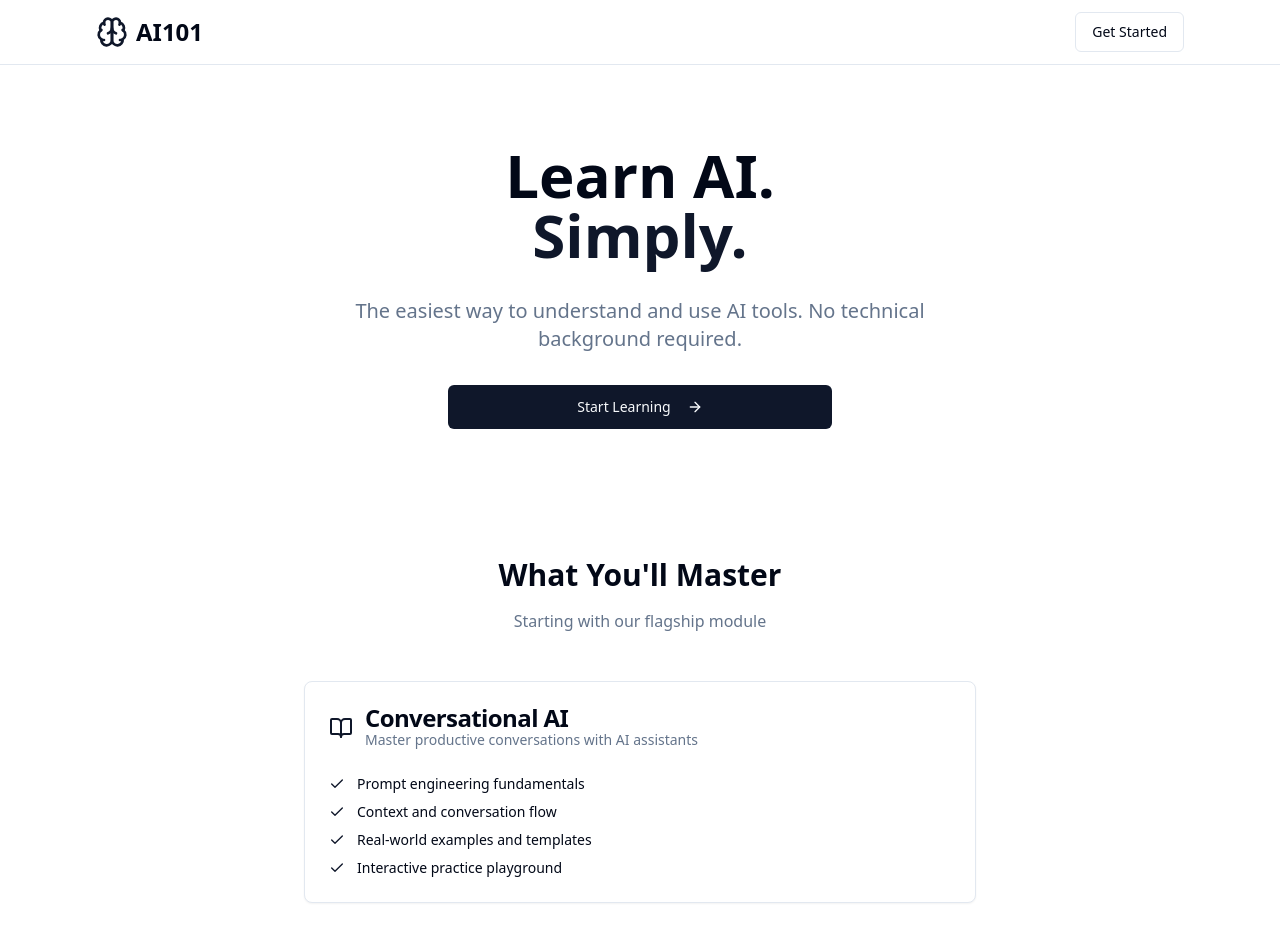
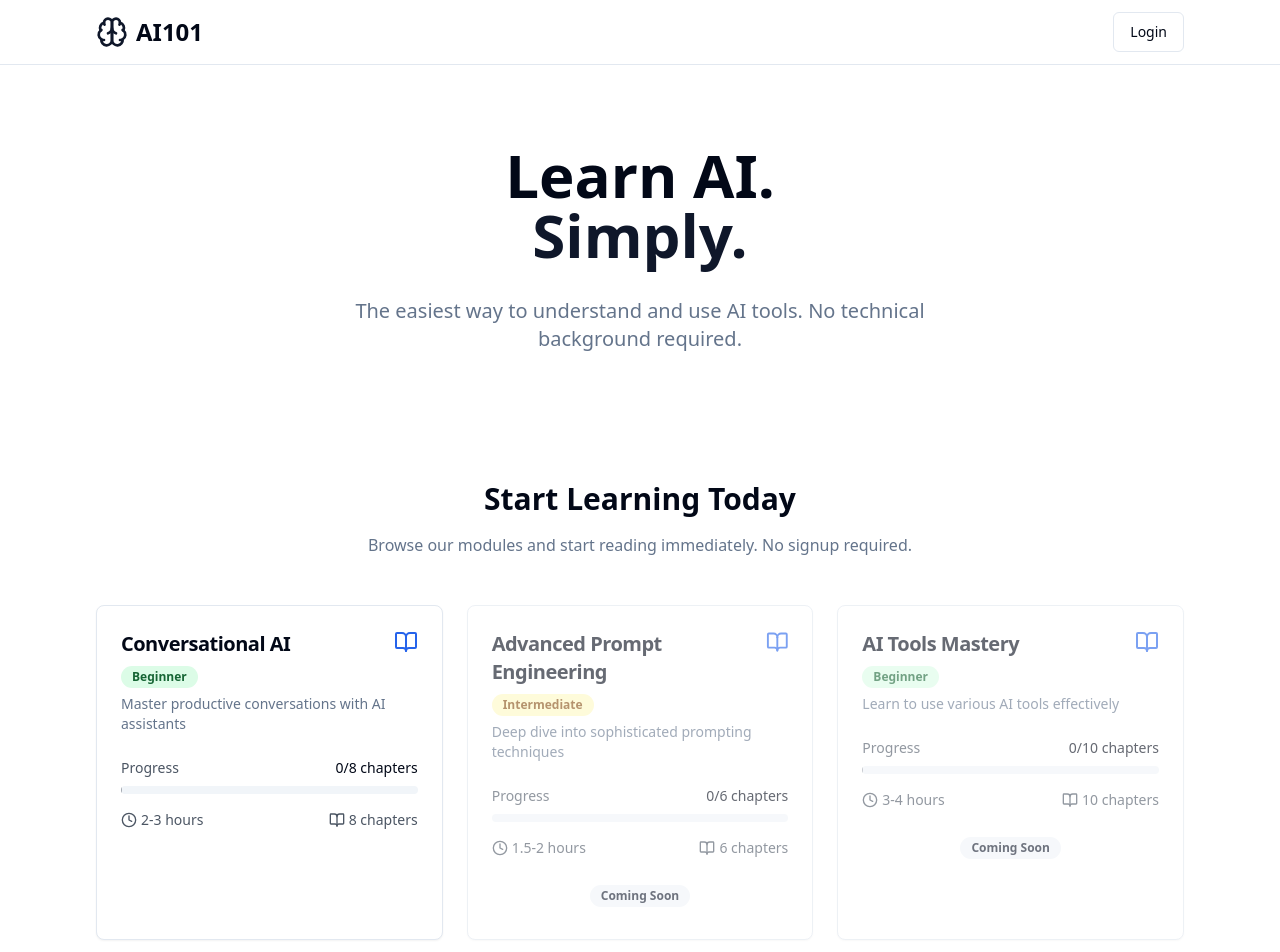
Before and after one commit to GowthamNaik2209/prompt-power-ai-learn, a React (Vite) app: page / in a window 1280 px wide. Shown: the top 952 px of the page. Built offline with nearby package versions, Linux system fonts and the light colour scheme.

Commit message:
Add module cards to landing page
Display module cards on the landing page, allowing users to view content. Prompt for login before saving progress when the user is about to close the module.

```diff
--- a/src/pages/Index.tsx
+++ b/src/pages/Index.tsx
@@ -1,30 +1,184 @@
 
 import { useState } from "react";
 import { Button } from "@/components/ui/button";
-import { Input } from "@/components/ui/input";
 import { Card, CardContent, CardDescription, CardHeader, CardTitle } from "@/components/ui/card";
 import { BookOpen, Brain, ArrowRight, Check } from "lucide-react";
 import { useToast } from "@/hooks/use-toast";
+import { ModuleCard } from "@/components/learning/ModuleCard";
 
 interface IndexProps {
   onOpenAuth: () => void;
 }
 
 const Index = ({ onOpenAuth }: IndexProps) => {
-  const [email, setEmail] = useState("");
-  const [isSubmitted, setIsSubmitted] = useState(false);
+  const [selectedModule, setSelectedModule] = useState<string | null>(null);
   const { toast } = useToast();
 
-  const handleEmailSubmit = (e: React.FormEvent) => {
-    e.preventDefault();
-    if (email) {
-      setIsSubmitted(true);
-      toast({
-        title: "Thank you for your interest!",
-        description: "We'll notify you when AI101 launches.",
-      });
+  // Mock modules data
+  const modules = [
+    {
+      id: "conversational-ai",
+      title: "Conversational AI",
+      description: "Master productive conversations with AI assistants",
+      chapters: 8,
+      completedChapters: 0,
+      estimatedTime: "2-3 hours",
+      difficulty: "Beginner" as const,
+      content: [
+        {
+          id: "intro",
+          title: "Introduction to Conversational AI",
+          content: `# Welcome to Conversational AI
+
+Conversational AI is the foundation of modern AI interaction. Whether you're using ChatGPT, Claude, or any other AI assistant, understanding how to communicate effectively will dramatically improve your results.
+
+## What You'll Learn
+- How to structure effective prompts
+- Understanding context and conversation flow
+- Advanced techniques for better responses
+- Real-world applications and examples
+
+Let's start your journey to becoming an AI conversation expert!`
+        },
+        {
+          id: "basics",
+          title: "Prompt Engineering Fundamentals",
+          content: `# Prompt Engineering Fundamentals
+
+The art of crafting effective prompts is the key to getting great results from AI.
+
+## Key Principles
+
+### 1. Be Clear and Specific
+Instead of: "Help me write"
+Try: "Help me write a professional email to a client explaining a project delay"
+
+### 2. Provide Context
+Always give the AI enough background information to understand your needs.
+
+### 3. Use Examples
+Show the AI what you want by providing examples of the desired output.
+
+## Practice Exercise
+Try crafting a prompt for planning a weekend trip to a new city. Include your interests, budget, and travel style.`
+        }
+      ]
+    },
+    {
+      id: "prompt-engineering",
+      title: "Advanced Prompt Engineering",
+      description: "Deep dive into sophisticated prompting techniques",
+      chapters: 6,
+      completedChapters: 0,
+      estimatedTime: "1.5-2 hours",
+      difficulty: "Intermediate" as const,
+      isLocked: true
+    },
+    {
+      id: "ai-tools",
+      title: "AI Tools Mastery",
+      description: "Learn to use various AI tools effectively",
+      chapters: 10,
+      completedChapters: 0,
+      estimatedTime: "3-4 hours",
+      difficulty: "Beginner" as const,
+      isLocked: true
+    }
+  ];
+
+  const handleModuleClick = (moduleId: string) => {
+    const module = modules.find(m => m.id === moduleId);
+    if (module && !module.isLocked) {
+      setSelectedModule(moduleId);
     }
   };
+
+  const handleBackToModules = () => {
+    setSelectedModule(null);
+  };
+
+  const selectedModuleData = modules.find(m => m.id === selectedModule);
+
+  if (selectedModule && selectedModuleData) {
+    return (
+      <div className="min-h-screen bg-background">
+        {/* Simple Navigation */}
+        <nav className="border-b">
+          <div className="max-w-6xl mx-auto px-4 sm:px-6 lg:px-8">
+            <div className="flex justify-between items-center h-16">
+              <div className="flex items-center">
+                <Brain className="h-8 w-8 text-primary" />
+                <span className="ml-2 text-2xl font-bold">AI101</span>
+              </div>
+              <div className="flex gap-2">
+                <Button onClick={handleBackToModules} variant="outline">
+                  Back to Modules
+                </Button>
+                <Button onClick={onOpenAuth} variant="outline">
+                  Login to Save Progress
+                </Button>
+              </div>
+            </div>
+          </div>
+        </nav>
+
+        {/* Module Content */}
+        <div className="max-w-4xl mx-auto px-4 sm:px-6 lg:px-8 py-8">
+          <div className="mb-8">
+            <h1 className="text-3xl font-bold mb-2">{selectedModuleData.title}</h1>
+            <p className="text-muted-foreground">{selectedModuleData.description}</p>
+          </div>
+
+          {selectedModuleData.content?.map((chapter, index) => (
+            <Card key={chapter.id} className="mb-6">
+              <CardHeader>
+                <CardTitle className="flex items-center gap-2">
+                  <span className="text-sm bg-primary text-primary-foreground px-2 py-1 rounded">
+                    Chapter {index + 1}
+                  </span>
+                  {chapter.title}
+                </CardTitle>
+              </CardHeader>
+              <CardContent>
+                <div className="prose prose-lg max-w-none">
+                  {chapter.content.split('\n').map((line, i) => {
+                    if (line.startsWith('# ')) {
+                      return <h1 key={i} className="text-2xl font-bold mb-4">{line.slice(2)}</h1>;
+                    }
+                    if (line.startsWith('## ')) {
+                      return <h2 key={i} className="text-xl font-semibold mb-3 mt-6">{line.slice(3)}</h2>;
+                    }
+                    if (line.startsWith('### ')) {
+                      return <h3 key={i} className="text-lg font-medium mb-2 mt-4">{line.slice(4)}</h3>;
+                    }
+                    if (line.trim() === '') {
+                      return <br key={i} />;
+                    }
+                    return <p key={i} className="mb-2">{line}</p>;
+                  })}
+                </div>
+              </CardContent>
+            </Card>
+          ))}
+
+          {/* Progress Save Prompt */}
+          <Card className="bg-muted">
+            <CardContent className="pt-6">
+              <div className="text-center">
+                <h3 className="text-lg font-semibold mb-2">Ready to track your progress?</h3>
+                <p className="text-muted-foreground mb-4">
+                  Sign up to save your progress and unlock interactive features
+                </p>
+                <Button onClick={onOpenAuth}>
+                  Create Free Account
+                </Button>
+              </div>
+            </CardContent>
+          </Card>
+        </div>
+      </div>
+    );
+  }
 
   return (
     <div className="min-h-screen bg-background">
@@ -37,7 +191,7 @@ const Index = ({ onOpenAuth }: IndexProps) => {
               <span className="ml-2 text-2xl font-bold">AI101</span>
             </div>
             <Button onClick={onOpenAuth} variant="outline">
-              Get Started
+              Login
             </Button>
           </div>
         </div>
@@ -54,76 +208,41 @@ const Index = ({ onOpenAuth }: IndexProps) => {
           <p className="text-xl text-muted-foreground max-w-2xl mx-auto">
             The easiest way to understand and use AI tools. No technical background required.
           </p>
-
-          <div className="flex flex-col sm:flex-row gap-4 justify-center max-w-sm mx-auto">
-            <Button
-              size="lg"
-              className="flex-1"
-              onClick={onOpenAuth}
-            >
-              Start Learning
-              <ArrowRight className="ml-2 h-4 w-4" />
-            </Button>
-          </div>
         </div>
       </div>
 
-      {/* What You'll Learn - Simplified */}
-      <div className="max-w-4xl mx-auto px-4 sm:px-6 lg:px-8 py-16">
+      {/* Available Modules */}
+      <div className="max-w-6xl mx-auto px-4 sm:px-6 lg:px-8 py-16">
         <div className="text-center mb-12">
-          <h2 className="text-3xl font-bold mb-4">What You'll Master</h2>
-          <p className="text-muted-foreground">Starting with our flagship module</p>
+          <h2 className="text-3xl font-bold mb-4">Start Learning Today</h2>
+          <p className="text-muted-foreground">Browse our modules and start reading immediately. No signup required.</p>
         </div>
 
-        <Card className="max-w-2xl mx-auto">
-          <CardHeader>
-            <div className="flex items-center gap-3">
-              <BookOpen className="h-6 w-6 text-primary" />
-              <div>
-                <CardTitle className="text-left">Conversational AI</CardTitle>
-                <CardDescription className="text-left">
-                  Master productive conversations with AI assistants
-                </CardDescription>
-              </div>
-            </div>
-          </CardHeader>
-          <CardContent className="space-y-3">
-            <div className="grid gap-2">
-              <div className="flex items-center text-sm">
-                <Check className="w-4 h-4 text-primary mr-3 flex-shrink-0" />
-                Prompt engineering fundamentals
-              </div>
-              <div className="flex items-center text-sm">
-                <Check className="w-4 h-4 text-primary mr-3 flex-shrink-0" />
-                Context and conversation flow
-              </div>
-              <div className="flex items-center text-sm">
-                <Check className="w-4 h-4 text-primary mr-3 flex-shrink-0" />
-                Real-world examples and templates
-              </div>
-              <div className="flex items-center text-sm">
-                <Check className="w-4 h-4 text-primary mr-3 flex-shrink-0" />
-                Interactive practice playground
-              </div>
-            </div>
-          </CardContent>
-        </Card>
+        <div className="grid md:grid-cols-2 lg:grid-cols-3 gap-6">
+          {modules.map((module) => (
+            <ModuleCard
+              key={module.id}
+              {...module}
+              onClick={() => handleModuleClick(module.id)}
+            />
+          ))}
+        </div>
       </div>
 
       {/* Simple CTA */}
       <div className="bg-muted py-16">
         <div className="max-w-2xl mx-auto text-center px-4 sm:px-6 lg:px-8">
           <h2 className="text-3xl font-bold mb-4">
-            Ready to Start?
+            Ready to Track Your Progress?
           </h2>
           <p className="text-muted-foreground mb-8">
-            Join others who are learning AI the simple way
+            Create a free account to save your progress and unlock interactive features
           </p>
           <Button
             size="lg"
             onClick={onOpenAuth}
           >
-            Begin Your Journey
+            Create Free Account
           </Button>
         </div>
       </div>
```
